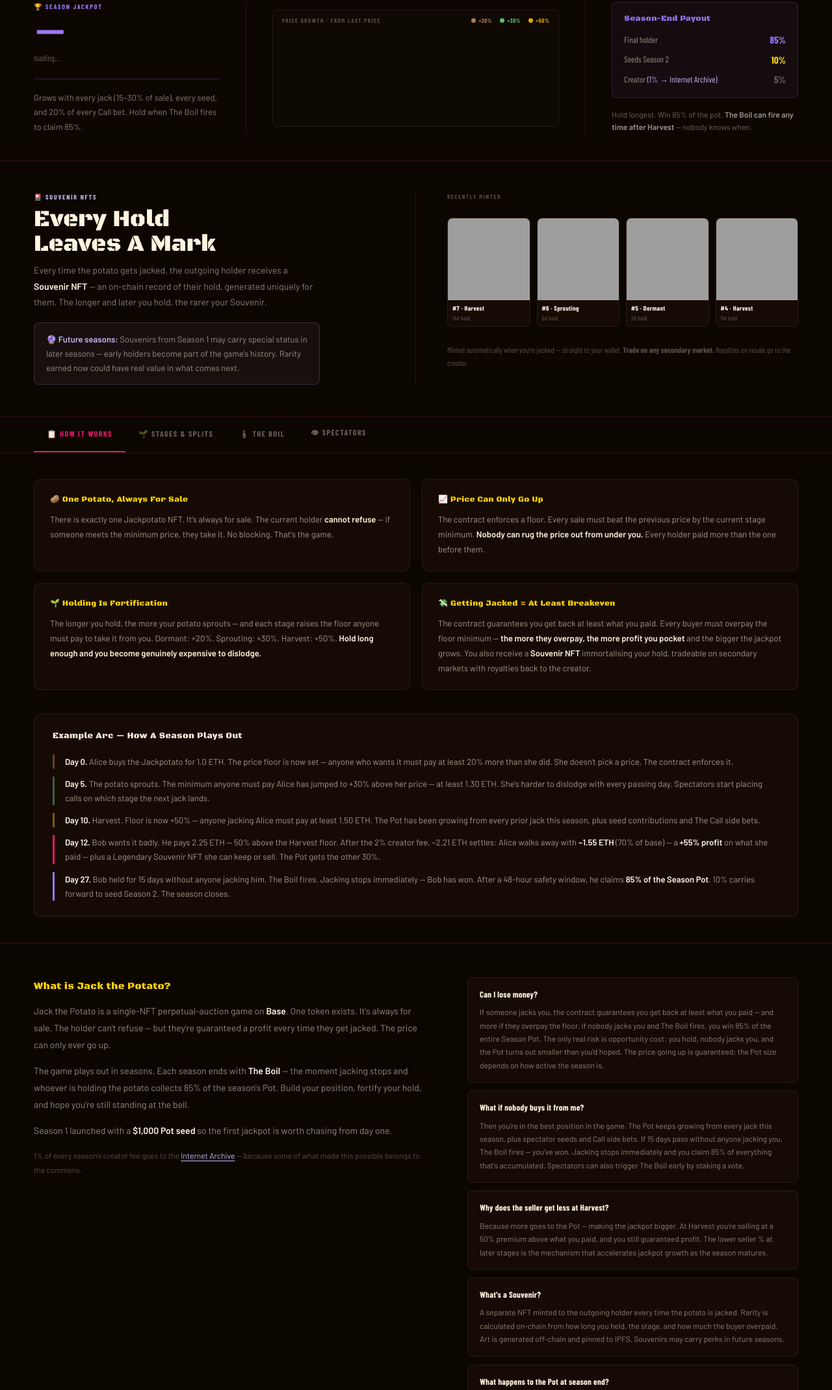
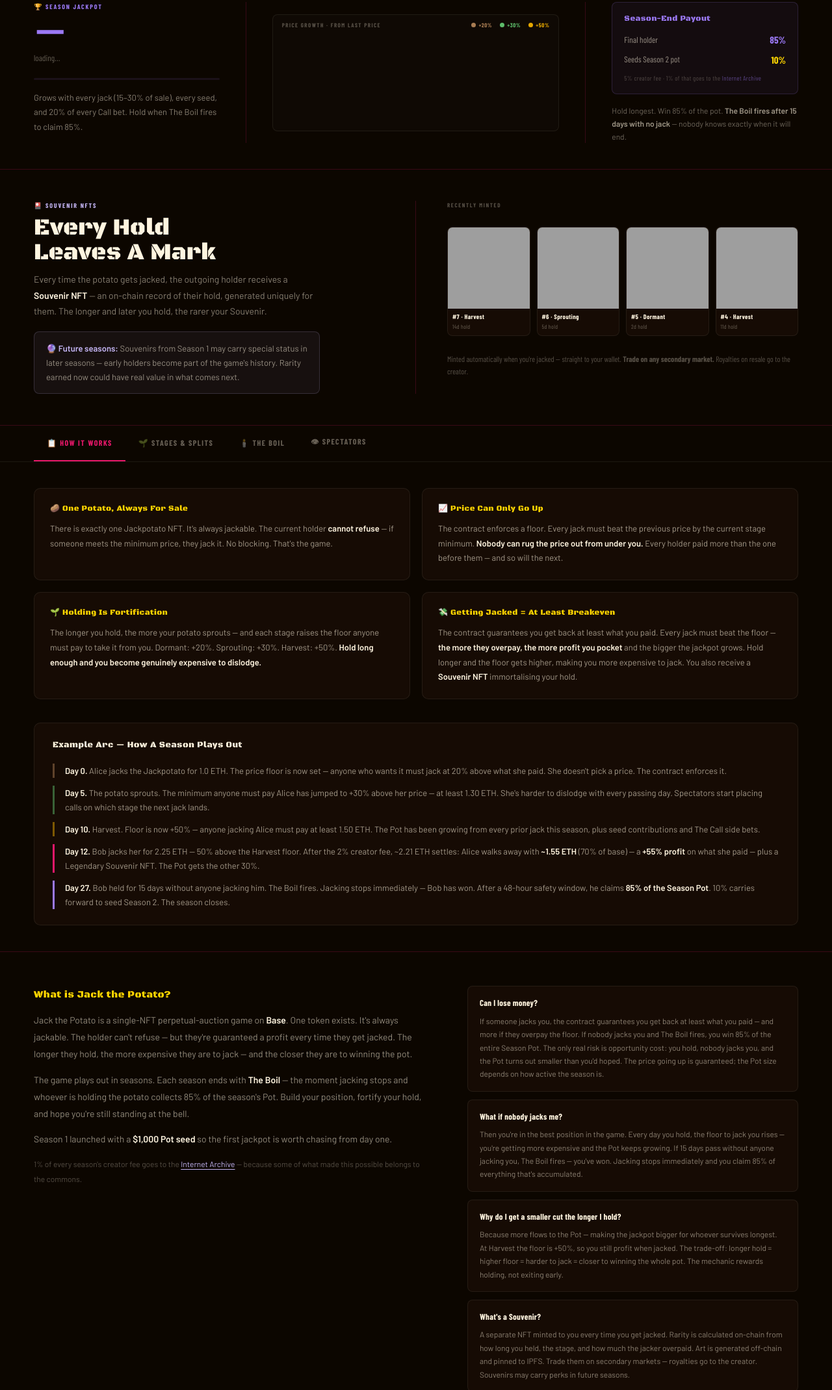
Before and after one commit to Oli-mojo/jack-the-potato, a website: page frontend/index.html in a window 1280 px wide. Shown: the part 1640-3779 px from the top of the page at 65% size. Drawn offline with nearby package versions, Linux system fonts and the light colour scheme; grey boxes are pictures that could not be loaded; a web font is replaced by a local one.

Commit message:
Copy pass: jack language throughout, hold=fortification framing, payout box cleanup

```diff
--- a/frontend/index.html
+++ b/frontend/index.html
@@ -2200,17 +2200,16 @@ canvas#growth-canvas {
           <span class="res-payout-pct big">85%</span>
         </div>
         <div class="res-payout-row">
-          <span class="res-payout-who">Seeds Season 2</span>
+          <span class="res-payout-who">Seeds Season 2 pot</span>
           <span class="res-payout-pct med">10%</span>
         </div>
-        <div class="res-payout-row">
-          <span class="res-payout-who">Creator <span style="color:var(--violet)">(1% → Internet Archive)</span></span>
-          <span class="res-payout-pct small">5%</span>
-        </div>
+      </div>
+      <div style="font-family:'Barlow Condensed',sans-serif;font-size:10px;color:rgba(255,245,224,0.25);margin-top:10px;letter-spacing:0.04em;line-height:1.5;">
+        5% creator fee · 1% of that goes to the <a href="https://archive.org" target="_blank" style="color:rgba(155,121,245,0.5);">Internet Archive</a>
       </div>
     </div>
     <div class="res-note">
-      Hold longest. Win 85% of the pot. <strong>The Boil can fire any time after Harvest</strong> — nobody knows when.
+      Hold longest. Win 85% of the pot. <strong>The Boil fires after 15 days with no jack</strong> — nobody knows exactly when it will end.
     </div>
   </div>
 </div>
@@ -2256,11 +2255,11 @@ canvas#growth-canvas {
     <div class="rules-grid">
       <div class="rule-card">
         <div class="rule-card-title">🥔 One Potato, Always For Sale</div>
-        <div class="rule-card-body">There is exactly one Jackpotato NFT. It's always for sale. The current holder <strong>cannot refuse</strong> — if someone meets the minimum price, they take it. No blocking. That's the game.</div>
+        <div class="rule-card-body">There is exactly one Jackpotato NFT. It's always jackable. The current holder <strong>cannot refuse</strong> — if someone meets the minimum price, they jack it. No blocking. That's the game.</div>
       </div>
       <div class="rule-card">
         <div class="rule-card-title">📈 Price Can Only Go Up</div>
-        <div class="rule-card-body">The contract enforces a floor. Every sale must beat the previous price by the current stage minimum. <strong>Nobody can rug the price out from under you.</strong> Every holder paid more than the one before them.</div>
+        <div class="rule-card-body">The contract enforces a floor. Every jack must beat the previous price by the current stage minimum. <strong>Nobody can rug the price out from under you.</strong> Every holder paid more than the one before them — and so will the next.</div>
       </div>
       <div class="rule-card">
         <div class="rule-card-title">🌱 Holding Is Fortification</div>
@@ -2268,7 +2267,7 @@ canvas#growth-canvas {
       </div>
       <div class="rule-card">
         <div class="rule-card-title">💸 Getting Jacked = At Least Breakeven</div>
-        <div class="rule-card-body">The contract guarantees you get back at least what you paid. Every buyer must overpay the floor minimum — <strong>the more they overpay, the more profit you pocket</strong> and the bigger the jackpot grows. You also receive a <strong>Souvenir NFT</strong> immortalising your hold, tradeable on secondary markets with royalties back to the creator.</div>
+        <div class="rule-card-body">The contract guarantees you get back at least what you paid. Every jack must beat the floor — <strong>the more they overpay, the more profit you pocket</strong> and the bigger the jackpot grows. Hold longer and the floor gets higher, making you more expensive to jack. You also receive a <strong>Souvenir NFT</strong> immortalising your hold.</div>
       </div>
     </div>
 
@@ -2276,7 +2275,7 @@ canvas#growth-canvas {
       <div class="arc-title">Example Arc — How A Season Plays Out</div>
       <div class="arc-steps">
         <div class="arc-step" style="border-left:3px solid rgba(168,124,82,0.5);padding-left:16px;">
-          <strong>Day 0.</strong> Alice buys the Jackpotato for 1.0 ETH. The price floor is now set — anyone who wants it must pay at least 20% more than she did. She doesn't pick a price. The contract enforces it.
+          <strong>Day 0.</strong> Alice jacks the Jackpotato for 1.0 ETH. The price floor is now set — anyone who wants it must jack at 20% above what she paid. She doesn't pick a price. The contract enforces it.
         </div>
         <div class="arc-step" style="border-left:3px solid rgba(93,187,106,0.5);padding-left:16px;">
           <strong>Day 5.</strong> The potato sprouts. The minimum anyone must pay Alice has jumped to +30% above her price — at least 1.30 ETH. She's harder to dislodge with every passing day. Spectators start placing calls on which stage the next jack lands.
@@ -2285,7 +2284,7 @@ canvas#growth-canvas {
           <strong>Day 10.</strong> Harvest. Floor is now +50% — anyone jacking Alice must pay at least 1.50 ETH. The Pot has been growing from every prior jack this season, plus seed contributions and The Call side bets.
         </div>
         <div class="arc-step" style="border-left:3px solid var(--brand);padding-left:16px;">
-          <strong>Day 12.</strong> Bob wants it badly. He pays 2.25 ETH — 50% above the Harvest floor. After the 2% creator fee, ~2.21 ETH settles: Alice walks away with <strong>~1.55 ETH</strong> (70% of base) — a <strong>+55% profit</strong> on what she paid — plus a Legendary Souvenir NFT she can keep or sell. The Pot gets the other 30%.
+          <strong>Day 12.</strong> Bob jacks her for 2.25 ETH — 50% above the Harvest floor. After the 2% creator fee, ~2.21 ETH settles: Alice walks away with <strong>~1.55 ETH</strong> (70% of base) — a <strong>+55% profit</strong> on what she paid — plus a Legendary Souvenir NFT. The Pot gets the other 30%.
         </div>
         <div class="arc-step" style="border-left:3px solid var(--pot);padding-left:16px;">
           <strong>Day 27.</strong> Bob held for 15 days without anyone jacking him. The Boil fires. Jacking stops immediately — Bob has won. After a 48-hour safety window, he claims <strong>85% of the Season Pot</strong>. 10% carries forward to seed Season 2. The season closes.
@@ -2297,7 +2296,7 @@ canvas#growth-canvas {
   <!-- STAGES & SPLITS -->
   <div class="tab-content" id="content-stages">
     <p style="font-family:'Barlow',sans-serif;font-size:14px;color:rgba(255,245,224,0.5);max-width:640px;margin-bottom:28px;line-height:1.75;">
-      The potato moves through three stages based on how long the current holder has held it. Each stage raises the minimum price someone must pay to jack it — and changes how the sale proceeds are split between the seller, the Pot, and the creator.
+      The potato moves through three stages based on how long you've held it. Each stage raises the floor someone must pay to jack you — and changes how the jack proceeds split between you, the Pot, and the creator. <strong>The longer you hold, the higher the floor and the closer you are to winning the pot.</strong>
     </p>
 
     <div class="stages-explainer">
@@ -2305,9 +2304,9 @@ canvas#growth-canvas {
         <div class="stage-card-emoji">🥔</div>
         <div class="stage-card-name">Dormant</div>
         <div class="stage-card-days">Days 0 – 5</div>
-        <div class="stage-card-body">Fresh hold. The potato is just sitting there. The jackpot is in its early days — buyers can still get in at a relatively low barrier. <strong>Min +20% above last price.</strong></div>
+        <div class="stage-card-body">Fresh hold. You're just getting started — the floor is low and you're still easy to jack. The pot is young. <strong>Min +20% to jack you.</strong></div>
         <div class="stage-split-pill">
-          <div class="ssp-row ssp-seller"><span class="ssp-pct">85%</span><span class="ssp-who">→ Seller</span></div>
+          <div class="ssp-row ssp-seller"><span class="ssp-pct">85%</span><span class="ssp-who">→ You</span></div>
           <div class="ssp-row ssp-pot"><span class="ssp-pct">15%</span><span class="ssp-who">→ Pot</span></div>
         </div>
       </div>
@@ -2315,9 +2314,9 @@ canvas#growth-canvas {
         <div class="stage-card-emoji">🌱</div>
         <div class="stage-card-name">Sprouting</div>
         <div class="stage-card-days">Days 5 – 10</div>
-        <div class="stage-card-body">Eyes are opening. The hold is getting real. More of each sale now flows into the jackpot — the prize is growing faster. <strong>Min +30% above last price.</strong></div>
+        <div class="stage-card-body">Eyes are opening. You're getting harder to jack — the floor has risen and more of every jack now flows to the pot. The prize is building. <strong>Min +30% to jack you.</strong></div>
         <div class="stage-split-pill">
-          <div class="ssp-row ssp-seller"><span class="ssp-pct">80%</span><span class="ssp-who">→ Seller</span></div>
+          <div class="ssp-row ssp-seller"><span class="ssp-pct">80%</span><span class="ssp-who">→ You</span></div>
           <div class="ssp-row ssp-pot"><span class="ssp-pct">20%</span><span class="ssp-who">→ Pot</span></div>
         </div>
       </div>
@@ -2325,16 +2324,16 @@ canvas#growth-canvas {
         <div class="stage-card-emoji">🌾</div>
         <div class="stage-card-name">Harvest</div>
         <div class="stage-card-days">Days 10 – 15</div>
-        <div class="stage-card-body">It's fully ripe. The biggest slice of every sale goes to the Pot. Getting jacked here still guarantees profit — and the Pot gets fat. <strong>Min +50% above last price.</strong></div>
+        <div class="stage-card-body">Fully ripe. You're expensive to jack — and if nobody does, The Boil can fire any time. The biggest slice of every jack now feeds the Pot. <strong>Min +50% to jack you.</strong></div>
         <div class="stage-split-pill">
-          <div class="ssp-row ssp-seller"><span class="ssp-pct">70%</span><span class="ssp-who">→ Seller</span></div>
+          <div class="ssp-row ssp-seller"><span class="ssp-pct">70%</span><span class="ssp-who">→ You</span></div>
           <div class="ssp-row ssp-pot"><span class="ssp-pct">30%</span><span class="ssp-who">→ Pot</span></div>
         </div>
       </div>
     </div>
 
     <div class="seller-always-wins">
-      <strong>The contract guarantees you at least break even — and overpay is where the real profit lives.</strong> A 2% creator fee is taken from each purchase; the remainder splits between seller and Pot. At the bare minimum overpay: Dormant (+20%) returns <strong>~100%</strong> of what you paid, Sprouting (+30%) returns <strong>~102%</strong>, Harvest (+50%) returns <strong>~103%</strong>. But buyers rarely pay the minimum — every extra percent they put in <strong>directly increases your payout and grows the jackpot at the same time</strong>. The more excitement in the market, the better it is for both the current holder and the Pot.
+      <strong>The contract guarantees you at least break even — overpay is where the profit lives.</strong> A 2% creator fee is taken from each jack; the remainder splits between you and the Pot. At bare minimum: Dormant (+20% floor) returns <strong>~100%</strong> of what you paid, Sprouting (+30%) returns <strong>~102%</strong>, Harvest (+50%) returns <strong>~103%</strong>. But jackers rarely pay the minimum — every extra percent they put in <strong>directly increases your payout and grows the jackpot</strong>. The more they want it, the better for you and the Pot.
     </div>
   </div>
 
@@ -2344,12 +2343,12 @@ canvas#growth-canvas {
       <div class="ls-title">🕯️ The Boil</div>
       <div class="ls-body">
         <p>Every season ends with a <strong>The Boil</strong>. It fires when 15 consecutive days pass without anyone jacking the potato.</p>
-        <p>When The Boil fires, <strong>jacking stops immediately</strong>. No more buying. Whoever is holding the potato at that moment has won — they just have to wait 48 hours for the payout to be unlocked. The 48-hour window is purely a safety buffer before anyone can call the payout function.</p>
+        <p>When The Boil fires, <strong>jacking stops immediately</strong>. Whoever is holding the potato at that moment has won — they just have to wait 48 hours for the payout to unlock.</p>
         <p>After 48 hours, anyone can trigger the payout. The Pot pays out flat:</p>
         <div class="seal-split-row">
           <div class="seal-seg seal-seg-1">
             <span class="seal-pct">85%</span>
-            <span class="seal-who">Final Holder</span>
+            <span class="seal-who">You (Final Holder)</span>
           </div>
           <div class="seal-seg seal-seg-2">
             <span class="seal-pct">10%</span>
@@ -2357,10 +2356,11 @@ canvas#growth-canvas {
           </div>
           <div class="seal-seg seal-seg-3">
             <span class="seal-pct">5%</span>
-            <span class="seal-who">Creator <span style="color:var(--violet);">(1%→Archive)</span></span>
+            <span class="seal-who">Creator fee</span>
           </div>
         </div>
-        <p>The split is flat regardless of how long you held. Hold for 15 days and nobody jacks you — <strong>you win 85% of the Pot</strong>. That's the game.</p>
+        <p style="font-size:11px;color:rgba(255,245,224,0.3);margin-top:6px;">1% of the creator fee goes to the <a href="https://archive.org" target="_blank" style="color:rgba(155,121,245,0.5);">Internet Archive</a>.</p>
+        <p>Nobody jacks you for 15 days — <strong>you win 85% of the Pot</strong>. That's the game.</p>
       </div>
     </div>
 
@@ -2422,7 +2422,7 @@ canvas#growth-canvas {
 <div class="about-section">
   <div class="about-text">
     <div class="about-h">What is Jack the Potato?</div>
-    <p>Jack the Potato is a single-NFT perpetual-auction game on <strong>Base</strong>. One token exists. It's always for sale. The holder can't refuse — but they're guaranteed a profit every time they get jacked. The price can only ever go up.</p>
+    <p>Jack the Potato is a single-NFT perpetual-auction game on <strong>Base</strong>. One token exists. It's always jackable. The holder can't refuse — but they're guaranteed a profit every time they get jacked. The longer they hold, the more expensive they are to jack — and the closer they are to winning the pot.</p>
     <p>The game plays out in seasons. Each season ends with <strong>The Boil</strong> — the moment jacking stops and whoever is holding the potato collects 85% of the season's Pot. Build your position, fortify your hold, and hope you're still standing at the bell.</p>
     <p>Season 1 launched with a <strong>$1,000 Pot seed</strong> so the first jackpot is worth chasing from day one.</p>
     <p style="margin-top:10px;font-size:12px;color:rgba(255,245,224,0.3);">1% of every season's creator fee goes to the <a href="https://archive.org" target="_blank">Internet Archive</a> — because some of what made this possible belongs to the commons.</p>
@@ -2433,16 +2433,16 @@ canvas#growth-canvas {
       <div class="faq-a">If someone jacks you, the contract guarantees you get back at least what you paid — and more if they overpay the floor. If nobody jacks you and The Boil fires, you win 85% of the entire Season Pot. The only real risk is opportunity cost: you hold, nobody jacks you, and the Pot turns out smaller than you'd hoped. The price going up is guaranteed; the Pot size depends on how active the season is.</div>
     </div>
     <div class="faq-item">
-      <div class="faq-q">What if nobody buys it from me?</div>
-      <div class="faq-a">Then you're in the best position in the game. The Pot keeps growing from every jack this season, plus spectator seeds and Call side bets. If 15 days pass without anyone jacking you, The Boil fires — you've won. Jacking stops immediately and you claim 85% of everything that's accumulated. Spectators can also trigger The Boil early by staking a vote.</div>
+      <div class="faq-q">What if nobody jacks me?</div>
+      <div class="faq-a">Then you're in the best position in the game. Every day you hold, the floor to jack you rises — you're getting more expensive and the Pot keeps growing. If 15 days pass without anyone jacking you, The Boil fires — you've won. Jacking stops immediately and you claim 85% of everything that's accumulated.</div>
     </div>
     <div class="faq-item">
-      <div class="faq-q">Why does the seller get less at Harvest?</div>
-      <div class="faq-a">Because more goes to the Pot — making the jackpot bigger. At Harvest you're selling at a 50% premium above what you paid, and you still guaranteed profit. The lower seller % at later stages is the mechanism that accelerates jackpot growth as the season matures.</div>
+      <div class="faq-q">Why do I get a smaller cut the longer I hold?</div>
+      <div class="faq-a">Because more flows to the Pot — making the jackpot bigger for whoever survives longest. At Harvest the floor is +50%, so you still profit when jacked. The trade-off: longer hold = higher floor = harder to jack = closer to winning the whole pot. The mechanic rewards holding, not exiting early.</div>
     </div>
     <div class="faq-item">
       <div class="faq-q">What's a Souvenir?</div>
-      <div class="faq-a">A separate NFT minted to the outgoing holder every time the potato is jacked. Rarity is calculated on-chain from how long you held, the stage, and how much the buyer overpaid. Art is generated off-chain and pinned to IPFS. Souvenirs may carry perks in future seasons.</div>
+      <div class="faq-a">A separate NFT minted to you every time you get jacked. Rarity is calculated on-chain from how long you held, the stage, and how much the jacker overpaid. Art is generated off-chain and pinned to IPFS. Trade them on secondary markets — royalties go to the creator. Souvenirs may carry perks in future seasons.</div>
     </div>
     <div class="faq-item">
       <div class="faq-q">What happens to the Pot at season end?</div>
```
